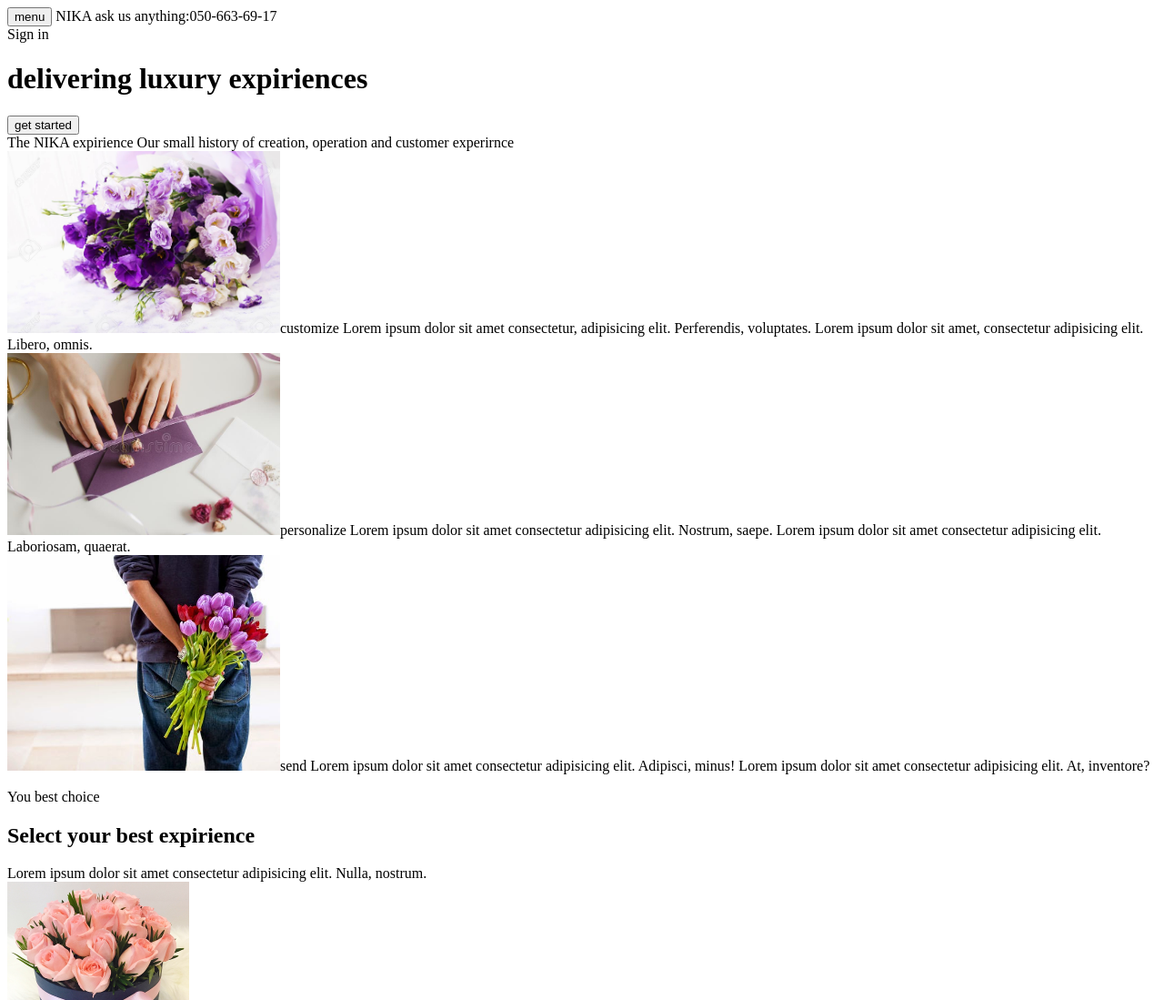
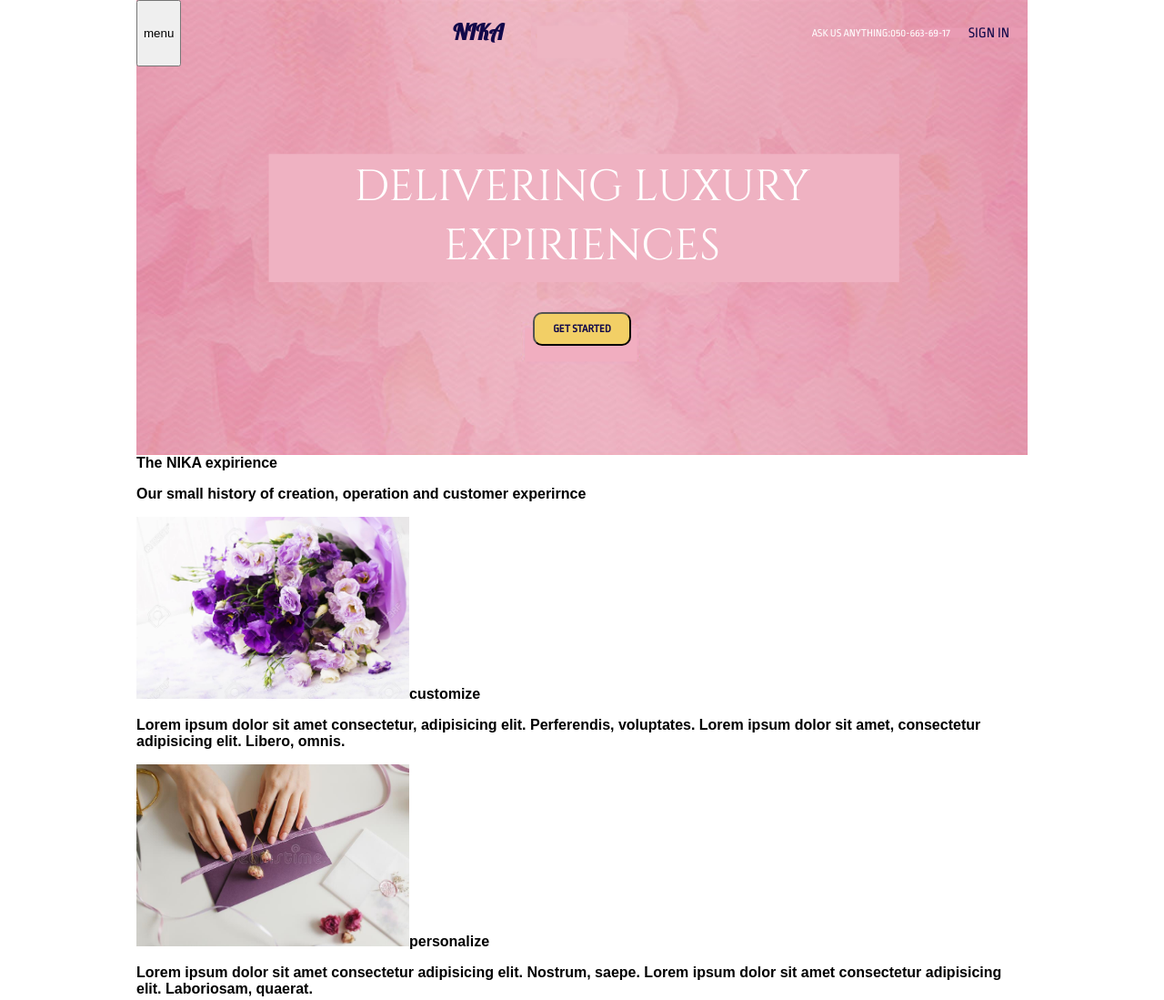
Before and after one commit to Lyudmila1711/HTML-for-my-final-site-, a plain HTML site: page index.html in a window 1280 px wide. Shown: the top 1099 px of the page at 91% size. Drawn offline with Linux system fonts and the light colour scheme; a web font is replaced by a local one.

Commit message:
Sample code

```diff
--- /dev/null
+++ b/css/index.css
@@ -0,0 +1,70 @@
+@import url('https://fonts.googleapis.com/css?family=Cinzel|Hind+Madurai|Lobster|Ropa+Sans&display=swap');
+
+:root {
+    font-family: 'Hind Madurai', sans-serif;
+    --main-color: #12094A;
+    --second-color: white;
+}
+
+body{
+    max-width: 980px;
+    margin: auto;
+}
+
+body header {
+    font-family: 'Lobster', cursive;
+    color: var(--main-color);
+    background-image: url(../img/fone.png);
+    background-position: center;
+    background-size: cover;
+    min-height: 500px;
+}
+
+body header nav {
+    display: flex;
+    justify-content: space-between;
+}
+
+
+body header nav div {
+    font-family: 'Ropa Sans', sans-serif;
+    display: flex;
+    margin: 20px;
+    align-items: center;
+    text-transform: uppercase;
+}
+
+body header nav div label {
+    font-size: 12px;
+    color: white;
+    margin: 10px 20px;
+
+}
+
+body header div.font-label {
+    display: flex;
+    justify-content: center;
+    align-items: center;
+    flex-direction: column;
+    font-family: 'Cinzel', serif;
+    font-size: 3rem;
+    text-transform: uppercase;
+    color: var(--second-color);
+    margin: 100px 0 0 0;
+}
+
+body header div p {
+    margin: 0;
+}
+
+.action-button {
+    font-family: 'Ropa Sans', sans-serif;
+    display: inline-block;
+	padding: 10px 20px;
+	border-radius: 10px;
+	color: var(--main-color);
+    font-size: 12px;
+    text-transform: uppercase;
+    background-color: #F2CF66;
+    margin: 40px;
+}
--- a/index.html
+++ b/index.html
@@ -5,61 +5,67 @@
     <meta name="viewport" content="width=device-width, initial-scale=1.0">
     <meta http-equiv="X-UA-Compatible" content="ie=edge">
     <link rel="icon" href="img/icon.png">
+    <link rel="stylesheet" href="css/index.css">
     <title>Delivery-flowers</title>
 </head>
 <body>
-    <nav>
-        <button name="menu" type="button">menu</button>
-        <label>NIKA</label>
-        <label id="call-back">ask us anything:050-663-69-17</label>
-        <form class="authentication">Sign in</form>
-    </nav>
     <header>
-        <h1>delivering luxury expiriences</h1>
-        <button name="start" type="button">get started</button>
+        <nav>
+            <button name="menu" type="button">menu</button>
+            <h1>NIKA</h1>
+            <div>
+                <label id="call-back">ask us anything:050-663-69-17</label>
+                <form class="authentication">Sign in</form>
+            </div>
+        </nav>
+        <div class="font-label">
+            <p>delivering luxury</p>
+            <p>expiriences</p>
+            <button name="start" type="button" class="action-button"><b>get started</button>
+        </div>
     </header>
     <aside>
         <div class="aside-title">The NIKA expirience
-            <a>Our small history of creation, operation and customer experirnce</a>
+            <p>Our small history of creation, operation and customer experirnce</p>
         </div>
         <div class="aside-blocks">
-            <img src="img/flower-customize.jpg" alt="purple flowers customize" width="300">customize
-            <a>Lorem ipsum dolor sit amet consectetur, adipisicing elit. Perferendis, voluptates. Lorem ipsum dolor sit amet, consectetur adipisicing elit. Libero, omnis.</a>
+            <img src="img/flower-customize.jpg" alt="purple flowers" width="300">customize
+            <p>Lorem ipsum dolor sit amet consectetur, adipisicing elit. Perferendis, voluptates. Lorem ipsum dolor sit amet, consectetur adipisicing elit. Libero, omnis.</p>
         </div>
         <div class="aside-blocks">
-            <img src="img/box-personize.jpg" alt="box with flowers" width="300">personalize
-            <a>Lorem ipsum dolor sit amet consectetur adipisicing elit. Nostrum, saepe. Lorem ipsum dolor sit amet consectetur adipisicing elit. Laboriosam, quaerat.</a>
+            <img src="img/box-personize.jpg" alt="purple letter with flower" width="300">personalize
+            <p>Lorem ipsum dolor sit amet consectetur adipisicing elit. Nostrum, saepe. Lorem ipsum dolor sit amet consectetur adipisicing elit. Laboriosam, quaerat.</p>
         </div>
         <div class="aside-blocks">
-            <img src="img/flowers-send.jpg" alt="man with flowers" width="300">send
-            <a>Lorem ipsum dolor sit amet consectetur adipisicing elit. Adipisci, minus! Lorem ipsum dolor sit amet consectetur adipisicing elit. At, inventore?</a>
+            <img src="img/flowers-send.jpg" alt="man with tulips" width="300">send
+            <p>Lorem ipsum dolor sit amet consectetur adipisicing elit. Adipisci, minus! Lorem ipsum dolor sit amet consectetur adipisicing elit. At, inventore?</p>
         </div>
     </aside>
     <main>
-        <p>You best choice</p>
-        <h2>Select your best expirience</h2>
-        <a>Lorem ipsum dolor sit amet consectetur adipisicing elit. Nulla, nostrum.</a>
+        <span>You best choice</span>
+        <h3>Select your best expirience</h3>
+        <p>Lorem ipsum dolor sit amet consectetur adipisicing elit. Nulla, nostrum.</p>
         <div>
             <img src="img/box-with-orange-flowers.jpg" alt="box with orange flowers" width="200">entry level pro
-            <a>For you best and lovely</a>
+            <span>For you best and lovely</span>
             <p>$90-$150</p>
             <button type="submit">my choice</button>
         </div>
         <div>
             <img src="img/box-with-red-flowers.jpg" alt="box with red flowers" width="200">mid level pro
-            <a>For birthday and celebration</a>
+            <span>For birthday and celebration</span>
             <p>$150-$200</p>
             <button type="submit">my choice</button>
         </div>
         <div>
             <img src="img/big-box-with-flowers.jpg" alt="big box with flowers" width="200">premium pro
-            <a>For special moments</a>
+            <span>For special moments</span>
             <p>$200-$250</p>
             <button type="submit">my choice</button>
         </div>
     </main>
     <article>
-        <p>For you our little history</p>
+        <span>For you our little history</span>
         <h2>More from NIKA</h2>
         <div class="filters">Filters
             <label>
@@ -114,8 +120,8 @@
         </div>
         <div>
             <a href="">contact us</a>
-            <a>050-663-69-17</a>
-            <a>support.nika@gmail.com</a>
+            <span>050-663-69-17</span>
+            <a href="mailto:support.nika@gmail.com">support.nika@gmail.com</a>
         </div>
         <div class="form"> Keep updated to the latest
             <form action="https://formspree.io/xoqwkpre" method="POST">
```
Also changed, not shown: img/blurred-background-wallpaper.jpg (added), img/fone.png (added), img/pions.jpg (deleted), index.css (deleted).
